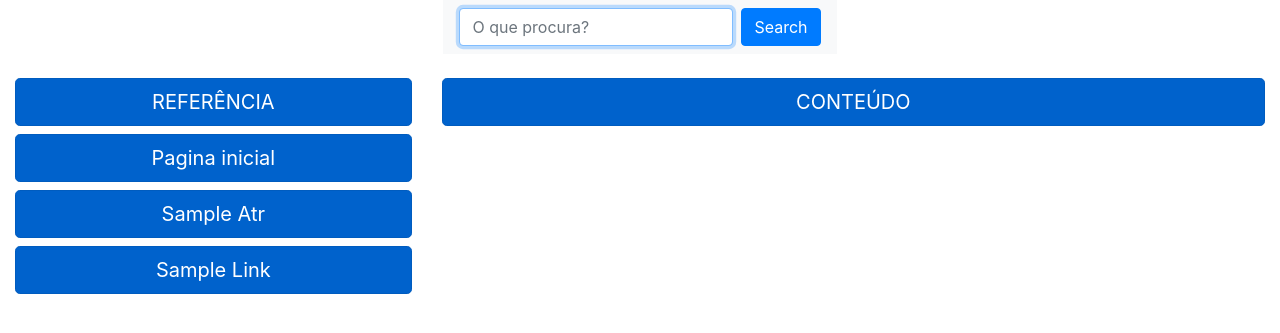
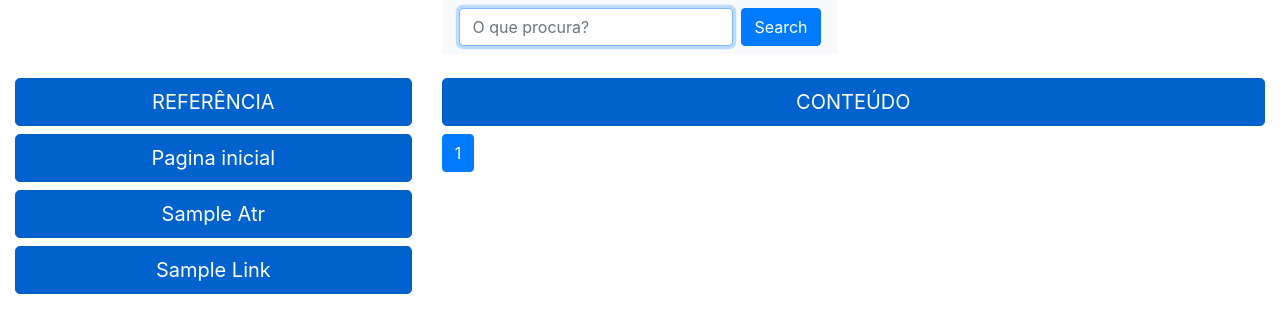
Before and after one commit to infsolution/visio, a Django app: template makevisio/templates/makevisio/page.html in a window 1280 px wide. Shown: the part 72-405 px from the top of the page. Run offline with Django 3.2, Linux system fonts and the light colour scheme; the template is opened without the code that fills it: most values are stand-ins (such as "Sample title", 1, 10 or a date in 2020); some libraries are stand-ins or nearby versions.

Commit message:
test fail paginator

```diff
--- a/makevisio/templates/makevisio/page.html
+++ b/makevisio/templates/makevisio/page.html
@@ -61,6 +61,42 @@
 					</span>
 				{% endfor %}
 			{% endif %}
+
+			<!--PAGINATOR-->
+			 <nav aria-label="...">
+          <ul class="pagination">
+            {% if page_links.has_previous %}
+             <li class="page-item">
+              <a class="page-link" href="?page=1" tabindex="-1">&laquo;</a>
+            </li>
+            <li class="page-item">
+              <a class="page-link" href="?page={{ page_links.previous_page_number }}" tabindex="-1">Anterior</a>
+            </li>
+            {% endif %}
+            {% for page in  page_links.paginator.page_range %}
+            <li class="page-item active">
+              {% if page_links.number == page %}
+              <!--a class="page-link" href="?page={{perfis_search.number}}">{{perfis_search.number}}</a-->
+              <span class="page-link">{{page_links.number}}<span class="sr-only">(current)</span></span>
+              {% else %}
+              <li class="page-item">
+              <a class="page-link" href="?page={{ page }}">{{ page }}</a>
+              {% endif %}
+            </li>
+
+            {% endfor %}
+            <!--li class="page-item"><a class="page-link" href="#">3</a></li-->
+              {% if page_links.has_next %}
+            <li class="page-item">
+              <a class="page-link" href="?page={{ page_links.next_page_number }}">Próxima</a>
+            </li>
+            <li class="page-item">
+              <a class="page-link" href="?page={{ page_links.paginator.num_pages }}"> &raquo;</a>
+            </li>
+            {% endif %}
+          </ul>
+        </nav>
+		<!--ENDPAGINATOR-->
 		</div>
 	</div>
 {% endblock body %}
```
Also changed, not shown: 3 other files.
